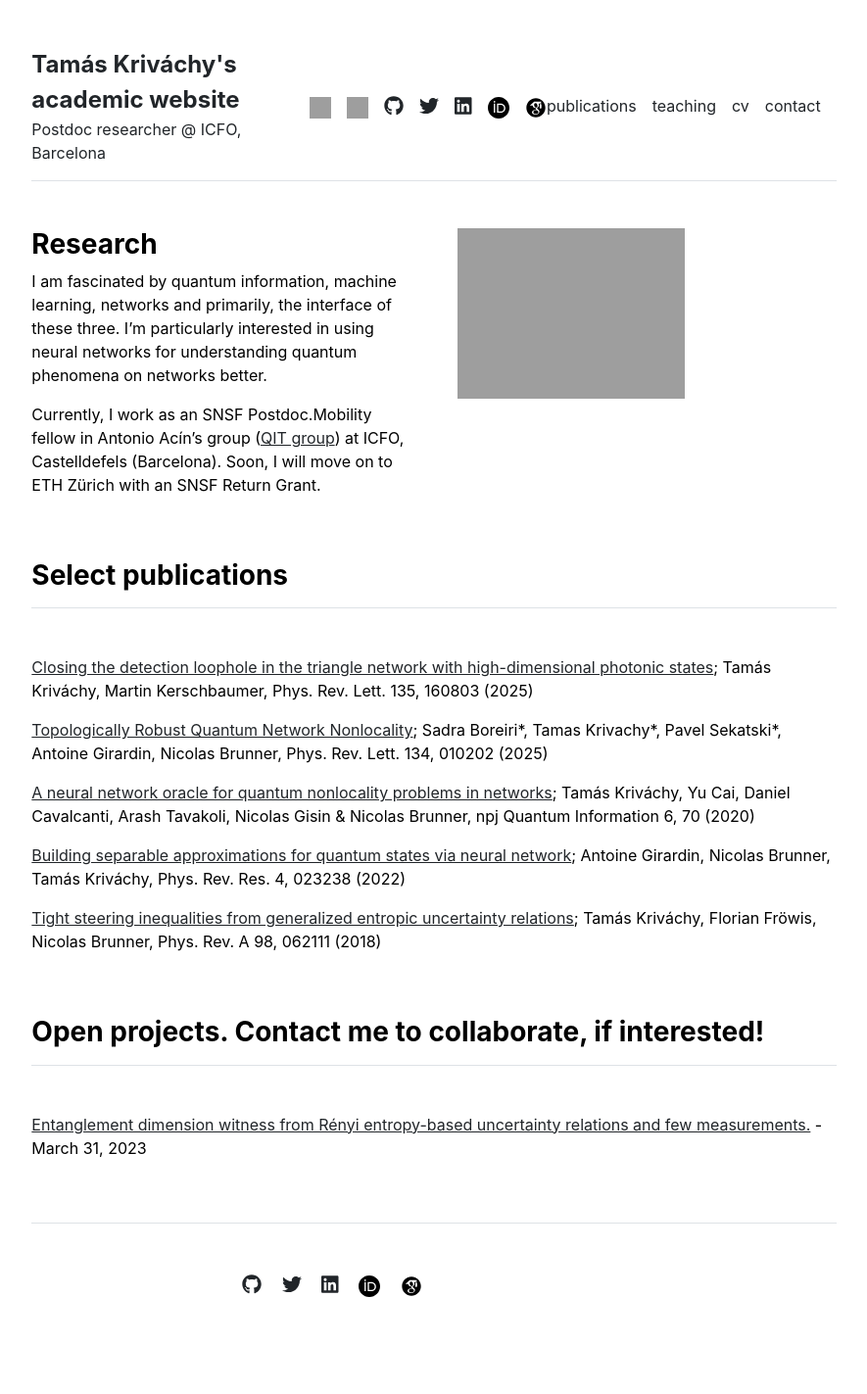
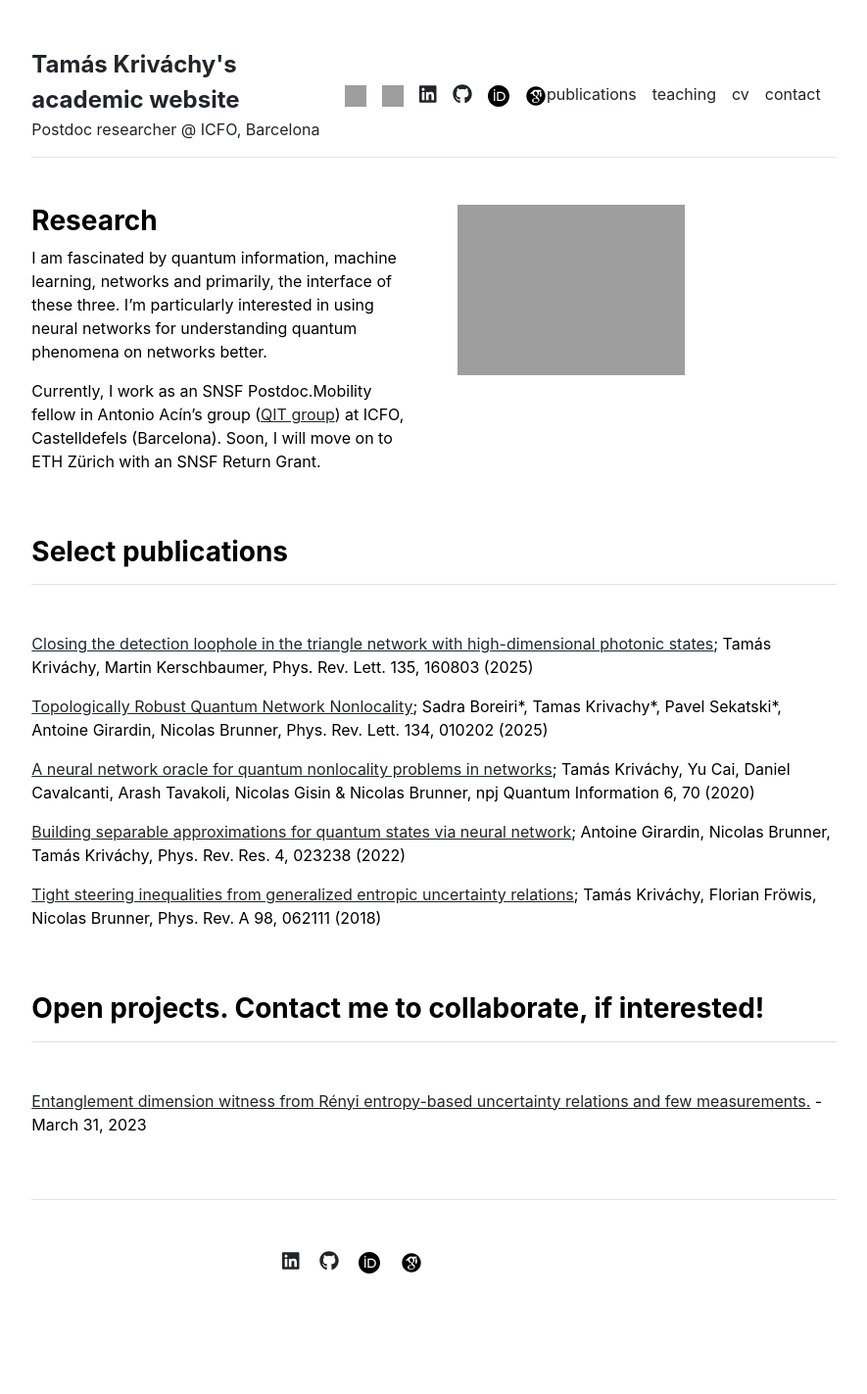
Before and after one commit to tkrivachy/tkrivachy.github.io, a Jekyll site: the page built from index.md, in a window 1280 px wide. Shown: the whole page at 98% size, without its empty margins (197-1082 px from the left). Built offline with Jekyll 4.4.1, drawn with Linux system fonts in a browser that asks for light colours; after the commit the page ends 1399 px from its top, so only the background shows below that.

Commit message:
Remove Twitter link and update GitHub entry

```diff
--- a/_data/settings.yml
+++ b/_data/settings.yml
@@ -22,9 +22,8 @@ supervision:
 - {name: 'Antoine Girardin', location: 'University of Geneva', type: 'MSc thesis', year: '2020-2021'}
 
 social:
+- {icon: 'linkedin', link: 'https://linkedin.com/in/tamás-kriváchy-36370673/'}
 - {icon: 'github', link: 'https://github.com/tkrivachy'}
-- {icon: 'twitter', link: 'https://twitter.com/KrivachyTamas'}
-- {icon: 'linkedin', link: 'https://linkedin.com/in/tamás-kriváchy-36370673/'}
 
 contacts:
 - {name: 'Tamás Kriváchy', title: 'postdoc', department: 'Quantum Information Theory', institution: 'ICFO - Institut de Ciencies Fotoniques (The Institute of Photonic Sciences)', institution_address: 'Av. Carl Friedrich Gauss, 3, 08860 Castelldefels (Barcelona), Spain', email: 'firstname.lastname@gmail.com (no accents)', image: 'assets/img/contact.jpg'}
```
